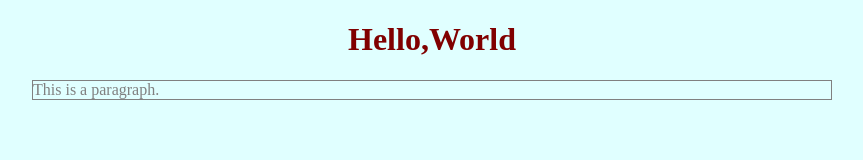
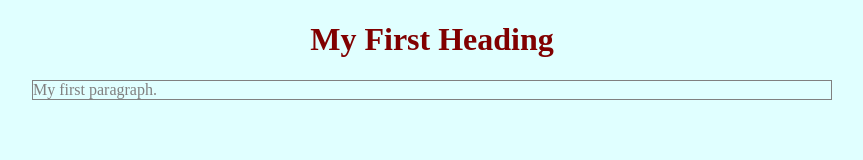
Before and after one commit to C0A20168/sample, a plain HTML site: page index.html in a window 1280 px wide. Shown: the whole page, without its empty margins (208-1071 px from the left). Drawn offline with Linux system fonts and the light colour scheme.

Commit message:
Update index.html

```diff
--- a/index.html
+++ b/index.html
@@ -1,13 +1,13 @@
 <!DOCTYPE html>
 <html>
     <head>
-    <title>My Web App</title>
+    <title>My First Web App</title>
     <link href='style.css'
      rel='stylesheet' type='text/css'>
   </head>
 
  <body>
-   <h1>Hello,World</h1>
-   <p>This is a paragraph.</p>
+   <h1>My First Heading</h1>
+   <p>My first paragraph.</p>
   </body>
   </html>
```
